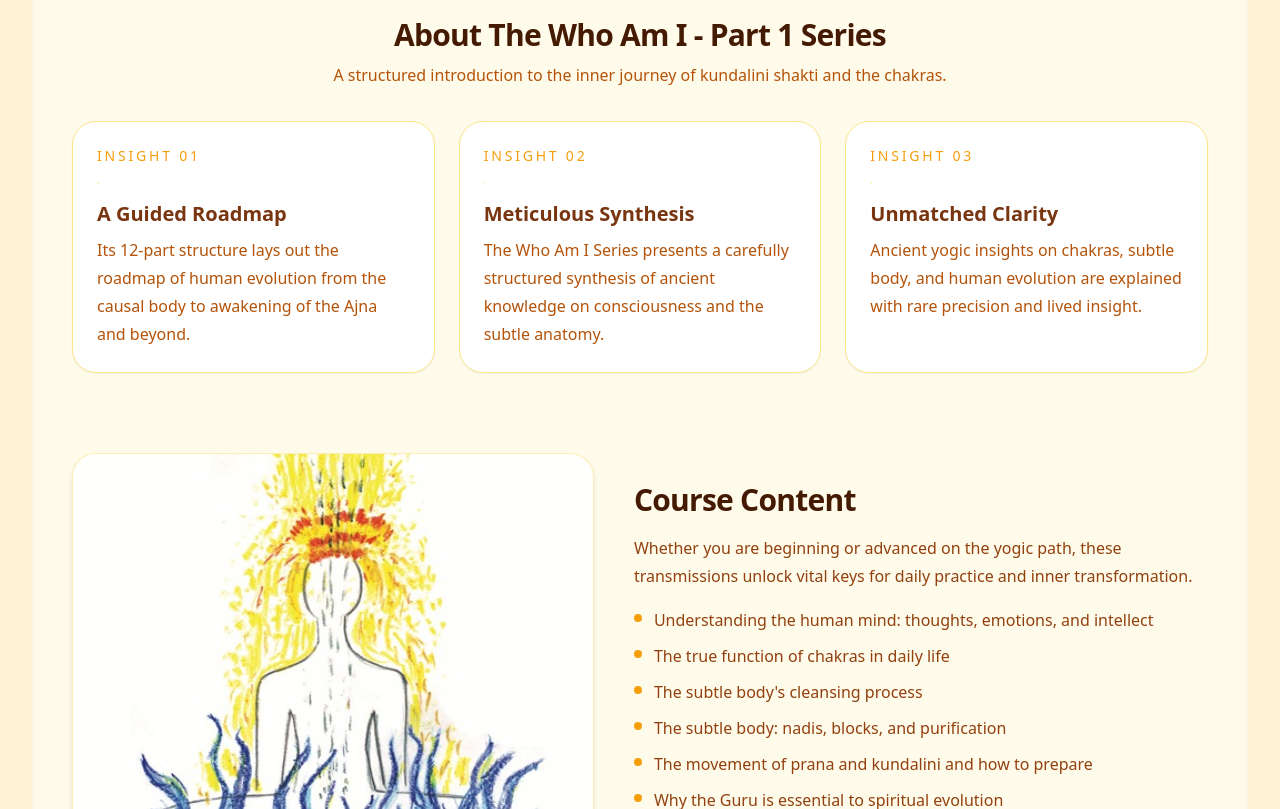
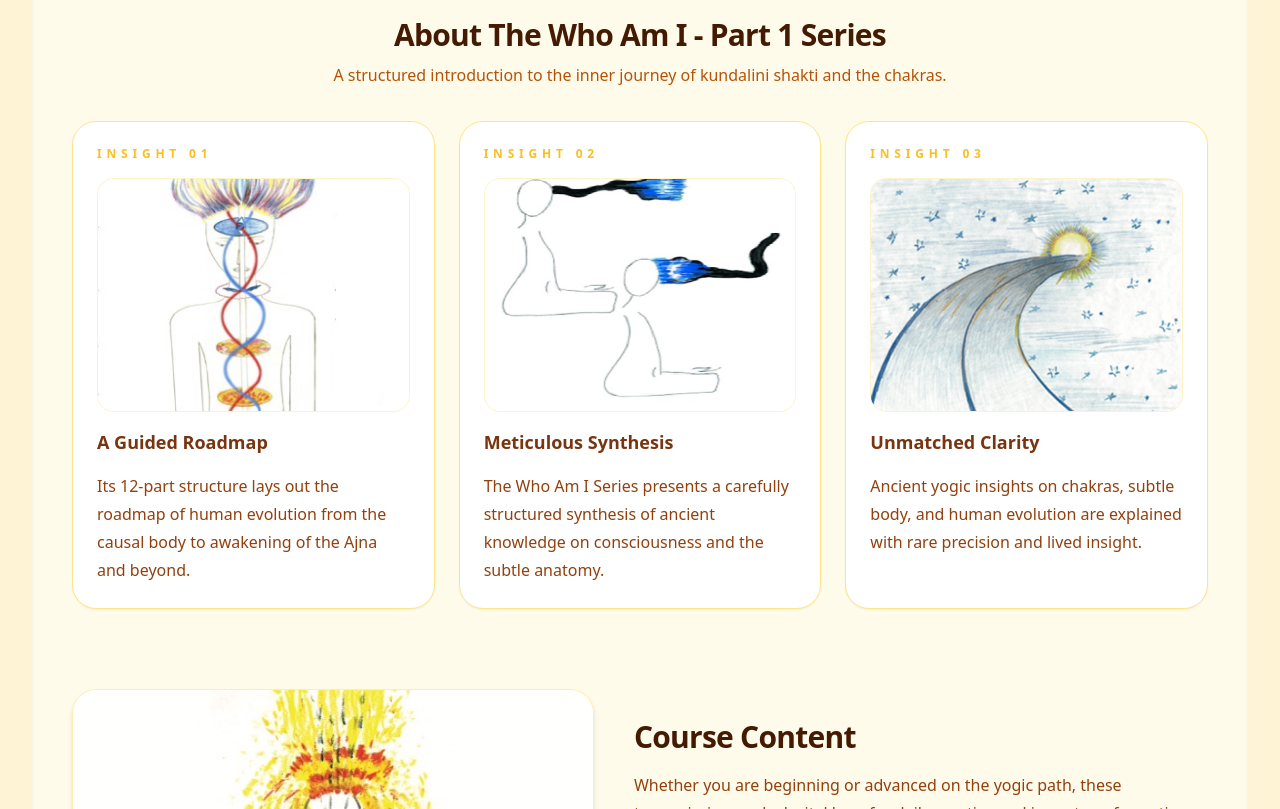
Before and after one commit to CindralHQ/DWAI-Demo, a Next.js app: page /wai1 in a window 1280 px wide. Shown: the part 1160-1969 px from the top of the page. Built offline with nearby package versions, Linux system fonts and the light colour scheme.

Commit message:
Changes made for Part 1 and 2

```diff
--- a/app/wai1/page.tsx
+++ b/app/wai1/page.tsx
@@ -1,7 +1,6 @@
 import Image, { type StaticImageData } from 'next/image'
 
 import { Button } from '@/components/ui/Button'
-import { Card } from '@/components/ui/Card'
 import { Quote } from '@/components/ui/Quote'
 import { ThemeName, themeLibrary } from '@/lib/designSystem'
 import { ChakraNav } from '@/components/ui/ChakraNav'
@@ -10,13 +9,13 @@ import { WaiIntroOverlay } from '@/components/ui/WaiIntroOverlay'
 import { LightboxImage } from '@/components/ui/LightboxImage'
 import manipuraIcon from '@/assets/icons/Manipura.png'
 import heroVisual from '@/assets/visuals/Body-On-Fire.png'
-import roadmapVisual from '@/assets/visuals/AllChakras.png'
-import synthesisVisual from '@/assets/visuals/Freeing-Manipura-Blocks.png'
-import clarityVisual from '@/assets/visuals/Light-Emitting-Through-Body.png'
+import roadmapVisual from '@/assets/visuals/All-Chakras-Aligned.png'
+import synthesisVisual from '@/assets/visuals/Receiving-Giving-Through-Ajna-Chakra.jpg'
+import clarityVisual from '@/assets/visuals/Pathway-To-Light.png'
 import courseVisual from '@/assets/visuals/Body-On-Fire-2.jpg'
 import uniquenessVisual from '@/assets/visuals/Head-on-Fire.png'
 import whyWatchVisual from '@/assets/visuals/Kundalini-Serpant.png'
-import quoteVisual from '@/assets/visuals/Freeing-Manipura-Blocks.png'
+import quoteVisual from '@/assets/visuals/Boat-And-Sun.jpeg'
 
 const THEME: ThemeName = 'manipura'
 
@@ -169,13 +168,13 @@ export default function WaiOnePage() {
         </header>
         <div className="grid gap-6 md:grid-cols-3">
           {seriesHighlights.map((feature, index) => (
-            <Card
+            <div
               key={feature.title}
-              theme={THEME}
-              eyebrow={`Insight ${String(index + 1).padStart(2, '0')}`}
-              title={feature.title}
-              description={feature.description}
-              leadingVisual={
+              className="flex flex-col gap-4 rounded-3xl border border-amber-200 bg-white p-5 shadow-sm sm:p-6"
+            >
+              <span className="text-xs font-semibold uppercase tracking-[0.4em] text-amber-400">
+                Insight {String(index + 1).padStart(2, '0')}
+              </span>
               <LightboxImage
                 src={feature.visual.src}
                 alt={feature.visual.alt}
@@ -185,8 +184,9 @@ export default function WaiOnePage() {
                 imageClassName="object-cover"
                 sizes="(min-width: 1280px) 320px, (min-width: 768px) 33vw, 100vw"
               />
-              }
-            />
+              <h3 className="text-lg font-semibold text-amber-900">{feature.title}</h3>
+              <p className="text-base leading-7 text-amber-800">{feature.description}</p>
+            </div>
           ))}
         </div>
       </section>
--- a/app/wai2/page.tsx
+++ b/app/wai2/page.tsx
@@ -29,7 +29,7 @@ const aboutHighlights: Array<{
   {
     title: 'Sacred Ascent Revealed',
     description:
-      'For the first time, the sacred ascent of consciousness and awakening of the Spiritual Heart is shared with vivid clarity.',
+      'It is perhaps for the first time in the history of spiritual literature that the sacred ascent of consciousness and the awakening of the Spiritual Heart has been revealed with such vivid clarity.',
     visual: {
       src: ascentVisual,
       alt: 'Chakra alignment artwork symbolising sacred ascent'
@@ -38,7 +38,7 @@ const aboutHighlights: Array<{
   {
     title: 'Journey to the Anahat Chakra',
     description:
-      "Part 2 traces the soul's journey from creation to reunion with the Self at the Anahat Chakra - the spiritual heart centre.",
+      "Who Am I – Part 2 is a rare transmission from Santosh Ma that traces the soul’s journey from creation to its sacred reunion with the Self at the Anahat Chakra — the spiritual heart centre.",
     visual: {
       src: journeyVisual,
       alt: 'Blue lotus artwork representing the spiritual heart opening'
@@ -47,7 +47,7 @@ const aboutHighlights: Array<{
   {
     title: 'Living Mechanics of the Heart',
     description:
-      'Through her own awakening, Santosh Ma unveils how divine love and wisdom blossom within the heart.',
+      'Through her own profound awakening, Santosh Ma reveals the deep inner mechanics of human evolution and the blossoming of divine love and wisdom within the heart.',
     visual: {
       src: heartMechanicsVisual,
       alt: 'Teacher bestowing blessings as light radiates through the heart'
@@ -129,7 +129,7 @@ export default function WaiTwoPage() {
       <div className="flex flex-col items-center gap-8 rounded-3xl border border-emerald-100 bg-white/80 p-6 shadow-sm md:flex-row md:items-center md:gap-12">
         <Quote
           theme={THEME}
-          text="Journey of the Jeev-Atma to the Anahat Chakra, Shaktipat and Blossoming of the Spiritual Heart. To the right of the chest lies the spiritual heart where the Creator dwells."
+          text="To the right of the chest lies the spiritual heart where the Creator dwells."
           author="Santosh Ma"
           role="Kundalini Diary"
           className="flex-1"
```
Also changed, not shown: assets/visuals/Boat-And-Sun.jpeg (added). Lines whose indentation alone changed are shown as unchanged.
